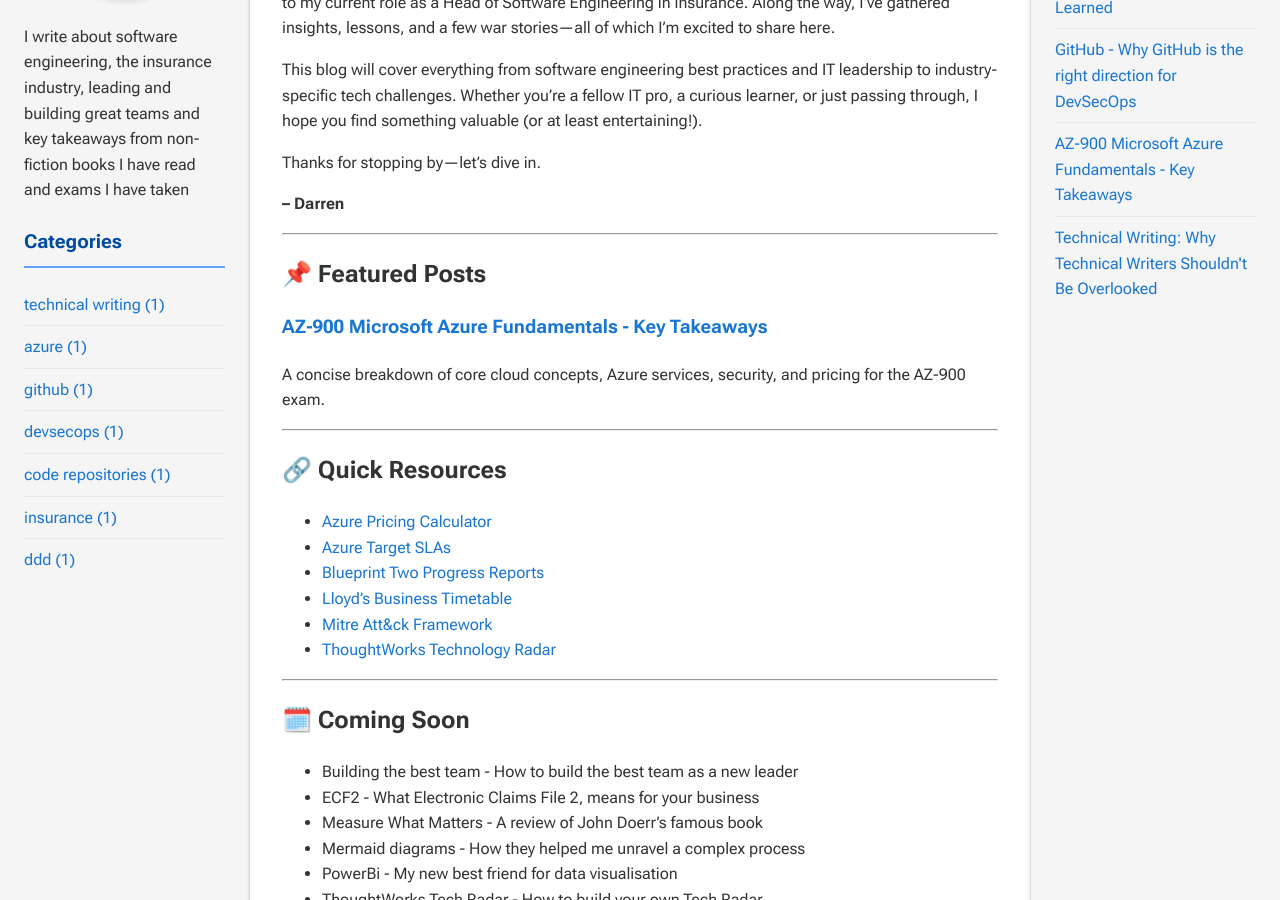
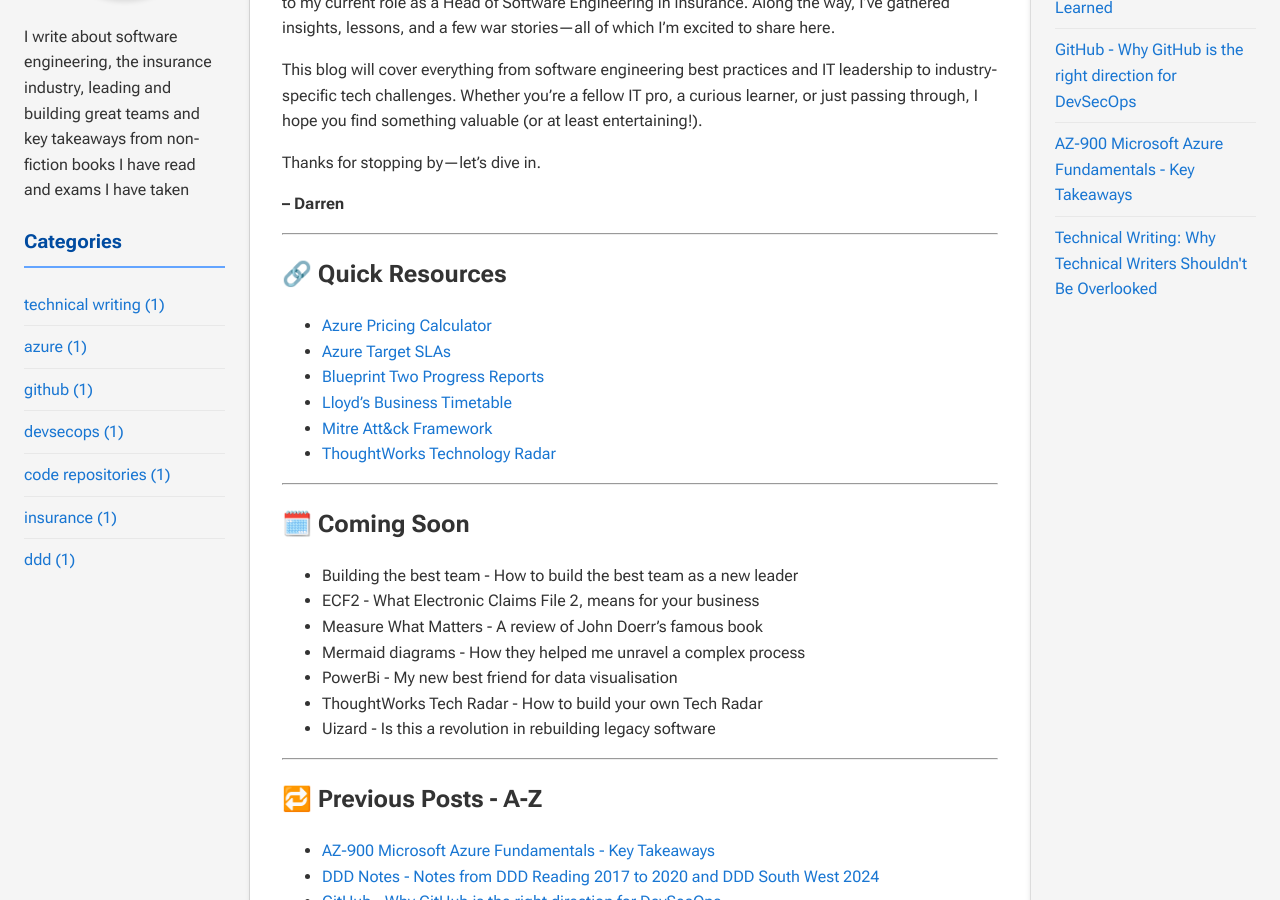
Before and after one commit to dazstaffs/blog, a Jekyll site: the page built from index.md, in a window 1280 px wide and 900 px high, scrolled down 338 px. Built offline with Jekyll 4.4.1, drawn with Linux system fonts in a browser that asks for light colours.

Commit message:
removed featured posts

```diff
--- a/index.md
+++ b/index.md
@@ -16,14 +16,6 @@ This blog will cover everything from software engineering best practices and IT
 Thanks for stopping by—let’s dive in.
 
 **– Darren**
-
----
-
-## 📌 Featured Posts
-
-### [AZ-900 Microsoft Azure Fundamentals - Key Takeaways](_posts/2025-07-25-AZ900.md)
-
-A concise breakdown of core cloud concepts, Azure services, security, and pricing for the AZ-900 exam.
 
 ---
 
```
